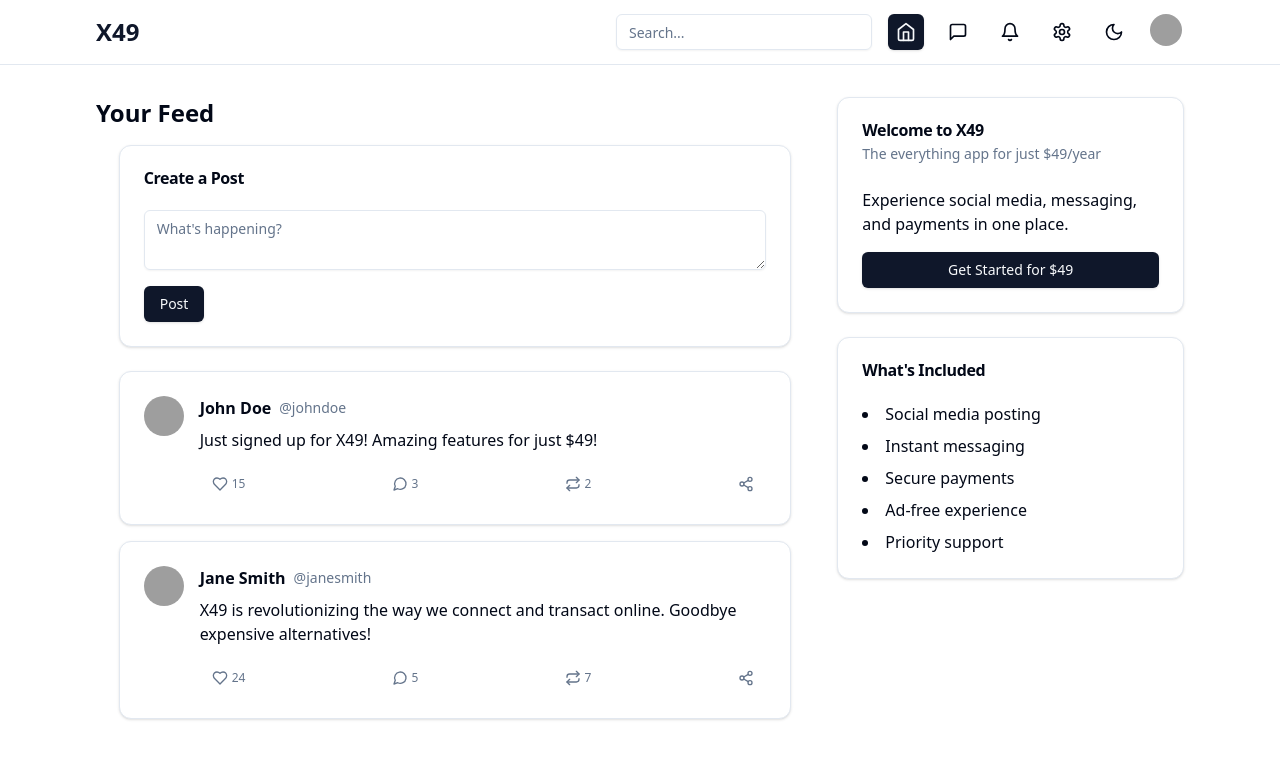
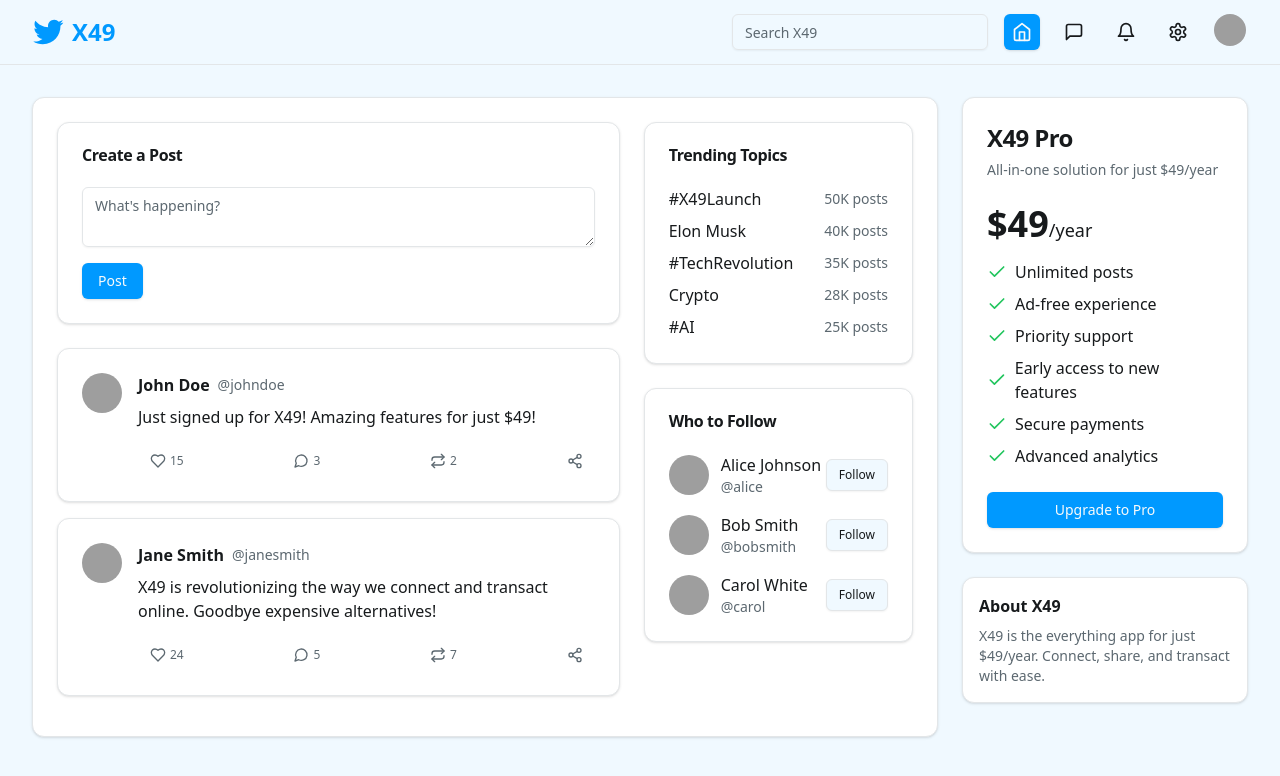
Before and after one commit to markokraemer/x-clone-on-waymo-ride, a Next.js app: page / in a window 1280 px wide. Shown: the top 776 px of the page. Built offline with nearby package versions, Linux system fonts and the light colour scheme; grey boxes are pictures that could not be loaded.

Commit message:
SOFTGEN MAGIC

```diff
--- a/src/components/Layout.jsx
+++ b/src/components/Layout.jsx
@@ -1,12 +1,31 @@
 import NavBar from '@/components/NavBar';
+import { Card, CardContent } from '@/components/ui/card';
+import PricingCard from '@/components/PricingCard';
 
 const Layout = ({ children }) => {
   return (
     <div className="min-h-screen bg-background">
       <NavBar />
-      <main className="max-w-6xl mx-auto px-4 sm:px-6 lg:px-8 py-8">
-        {children}
-      </main>
+      <div className="max-w-7xl mx-auto px-4 sm:px-6 lg:px-8 py-8">
+        <div className="grid grid-cols-1 lg:grid-cols-4 gap-6">
+          <Card className="lg:col-span-3">
+            <CardContent className="p-6">
+              {children}
+            </CardContent>
+          </Card>
+          <div className="space-y-6">
+            <PricingCard />
+            <Card>
+              <CardContent className="p-4">
+                <h3 className="font-semibold mb-2">About X49</h3>
+                <p className="text-sm text-muted-foreground">
+                  X49 is the everything app for just $49/year. Connect, share, and transact with ease.
+                </p>
+              </CardContent>
+            </Card>
+          </div>
+        </div>
+      </div>
     </div>
   );
 };
--- /dev/null
+++ b/src/components/Logo.jsx
@@ -0,0 +1,7 @@
+const Logo = ({ className = "w-8 h-8" }) => (
+  <svg className={className} viewBox="0 0 24 24" fill="currentColor" xmlns="http://www.w3.org/2000/svg">
+    <path d="M23.643 4.937c-.835.37-1.732.62-2.675.733.962-.576 1.7-1.49 2.048-2.578-.9.534-1.897.922-2.958 1.13-.85-.904-2.06-1.47-3.4-1.47-2.572 0-4.658 2.086-4.658 4.66 0 .364.042.718.12 1.06-3.873-.195-7.304-2.05-9.602-4.868-.4.69-.63 1.49-.63 2.342 0 1.616.823 3.043 2.072 3.878-.764-.025-1.482-.234-2.11-.583v.06c0 2.257 1.605 4.14 3.737 4.568-.392.106-.803.162-1.227.162-.3 0-.593-.028-.877-.082.593 1.85 2.313 3.198 4.352 3.234-1.595 1.25-3.604 1.995-5.786 1.995-.376 0-.747-.022-1.112-.065 2.062 1.323 4.51 2.093 7.14 2.093 8.57 0 13.255-7.098 13.255-13.254 0-.2-.005-.402-.014-.602.91-.658 1.7-1.477 2.323-2.41z" />
+  </svg>
+);
+
+export default Logo;
--- a/src/components/NavBar.jsx
+++ b/src/components/NavBar.jsx
@@ -3,12 +3,11 @@ import { useRouter } from 'next/router';
 import { Button } from '@/components/ui/button';
 import { Input } from '@/components/ui/input';
 import UserAvatar from '@/components/UserAvatar';
-import { Home, MessageSquare, Bell, Settings, Moon, Sun } from 'lucide-react';
-import { useTheme } from 'next-themes';
+import Logo from '@/components/Logo';
+import { Home, MessageSquare, Bell, Settings, Search } from 'lucide-react';
 
 const NavBar = () => {
   const router = useRouter();
-  const { theme, setTheme } = useTheme();
 
   const user = {
     name: 'John Doe',
@@ -17,17 +16,21 @@ const NavBar = () => {
 
   return (
     <nav className="border-b sticky top-0 z-10 bg-background">
-      <div className="max-w-6xl mx-auto px-4 sm:px-6 lg:px-8">
+      <div className="max-w-7xl mx-auto px-4 sm:px-6 lg:px-8">
         <div className="flex justify-between items-center h-16">
           <Link href="/" className="flex-shrink-0 flex items-center">
-            <span className="text-2xl font-bold text-primary">X49</span>
+            <Logo className="h-8 w-8 text-primary" />
+            <span className="ml-2 text-2xl font-bold text-primary">X49</span>
           </Link>
           <div className="flex items-center space-x-4">
-            <Input
-              type="text"
-              placeholder="Search..."
-              className="hidden md:block w-64"
-            />
+            <div className="hidden md:block">
+              <Input
+                type="text"
+                placeholder="Search X49"
+                className="w-64"
+                startAdornment={<Search className="h-5 w-5 text-muted-foreground" />}
+              />
+            </div>
             <Link href="/" passHref>
               <Button variant={router.pathname === '/' ? 'default' : 'ghost'} size="icon">
                 <Home className="h-5 w-5" />
@@ -46,13 +49,6 @@ const NavBar = () => {
                 <Settings className="h-5 w-5" />
               </Button>
             </Link>
-            <Button
-              variant="ghost"
-              size="icon"
-              onClick={() => setTheme(theme === 'dark' ? 'light' : 'dark')}
-            >
-              {theme === 'dark' ? <Sun className="h-5 w-5" /> : <Moon className="h-5 w-5" />}
-            </Button>
             <Link href="/profile" passHref>
               <Button variant="ghost" size="icon">
                 <UserAvatar user={user} size="sm" />
--- /dev/null
+++ b/src/components/TrendingTopics.jsx
@@ -0,0 +1,31 @@
+import { Card, CardHeader, CardTitle, CardContent } from '@/components/ui/card';
+
+const trendingTopics = [
+  { id: 1, name: '#X49Launch', posts: '50K' },
+  { id: 2, name: 'Elon Musk', posts: '40K' },
+  { id: 3, name: '#TechRevolution', posts: '35K' },
+  { id: 4, name: 'Crypto', posts: '28K' },
+  { id: 5, name: '#AI', posts: '25K' },
+];
+
+const TrendingTopics = () => {
+  return (
+    <Card>
+      <CardHeader>
+        <CardTitle>Trending Topics</CardTitle>
+      </CardHeader>
+      <CardContent>
+        <ul className="space-y-2">
+          {trendingTopics.map((topic) => (
+            <li key={topic.id} className="flex justify-between items-center">
+              <span className="font-medium">{topic.name}</span>
+              <span className="text-sm text-muted-foreground">{topic.posts} posts</span>
+            </li>
+          ))}
+        </ul>
+      </CardContent>
+    </Card>
+  );
+};
+
+export default TrendingTopics;
--- /dev/null
+++ b/src/components/WhoToFollow.jsx
@@ -0,0 +1,37 @@
+import { Card, CardHeader, CardTitle, CardContent } from '@/components/ui/card';
+import { Button } from '@/components/ui/button';
+import UserAvatar from '@/components/UserAvatar';
+
+const suggestedUsers = [
+  { id: 1, name: 'Alice Johnson', handle: '@alice', followers: '10K' },
+  { id: 2, name: 'Bob Smith', handle: '@bobsmith', followers: '5K' },
+  { id: 3, name: 'Carol White', handle: '@carol', followers: '8K' },
+];
+
+const WhoToFollow = () => {
+  return (
+    <Card>
+      <CardHeader>
+        <CardTitle>Who to Follow</CardTitle>
+      </CardHeader>
+      <CardContent>
+        <ul className="space-y-4">
+          {suggestedUsers.map((user) => (
+            <li key={user.id} className="flex items-center justify-between">
+              <div className="flex items-center space-x-3">
+                <UserAvatar user={user} />
+                <div>
+                  <p className="font-medium">{user.name}</p>
+                  <p className="text-sm text-muted-foreground">{user.handle}</p>
+                </div>
+              </div>
+              <Button variant="outline" size="sm">Follow</Button>
+            </li>
+          ))}
+        </ul>
+      </CardContent>
+    </Card>
+  );
+};
+
+export default WhoToFollow;
--- a/src/pages/index.js
+++ b/src/pages/index.js
@@ -1,41 +1,18 @@
 import Layout from '@/components/Layout';
 import Feed from '@/components/Feed';
-import { Button } from '@/components/ui/button';
-import { Card, CardHeader, CardTitle, CardDescription, CardContent } from '@/components/ui/card';
+import TrendingTopics from '@/components/TrendingTopics';
+import WhoToFollow from '@/components/WhoToFollow';
 
 export default function Home() {
   return (
     <Layout>
       <div className="grid grid-cols-1 md:grid-cols-3 gap-6">
         <div className="md:col-span-2">
-          <h2 className="text-2xl font-bold mb-4">Your Feed</h2>
           <Feed />
         </div>
-        <div>
-          <Card className="mb-6">
-            <CardHeader>
-              <CardTitle>Welcome to X49</CardTitle>
-              <CardDescription>The everything app for just $49/year</CardDescription>
-            </CardHeader>
-            <CardContent>
-              <p className="mb-4">Experience social media, messaging, and payments in one place.</p>
-              <Button className="w-full">Get Started for $49</Button>
-            </CardContent>
-          </Card>
-          <Card>
-            <CardHeader>
-              <CardTitle>What's Included</CardTitle>
-            </CardHeader>
-            <CardContent>
-              <ul className="list-disc list-inside space-y-2">
-                <li>Social media posting</li>
-                <li>Instant messaging</li>
-                <li>Secure payments</li>
-                <li>Ad-free experience</li>
-                <li>Priority support</li>
-              </ul>
-            </CardContent>
-          </Card>
+        <div className="space-y-6">
+          <TrendingTopics />
+          <WhoToFollow />
         </div>
       </div>
     </Layout>
--- a/src/styles/globals.css
+++ b/src/styles/globals.css
@@ -4,65 +4,65 @@
 
 @layer base {
   :root {
-      --background: 0 0% 100%;
-      --foreground: 222.2 84% 4.9%;
+    --background: 204 100% 97%;
+    --foreground: 204 10% 10%;
 
-      --card: 0 0% 100%;
-      --card-foreground: 222.2 84% 4.9%;
+    --card: 204 100% 100%;
+    --card-foreground: 204 10% 10%;
 
-      --popover: 0 0% 100%;
-      --popover-foreground: 222.2 84% 4.9%;
+    --popover: 204 100% 100%;
+    --popover-foreground: 204 10% 10%;
 
-      --primary: 222.2 47.4% 11.2%;
-      --primary-foreground: 210 40% 98%;
+    --primary: 204 100% 50%;
+    --primary-foreground: 204 10% 98%;
 
-      --secondary: 210 40% 96.1%;
-      --secondary-foreground: 222.2 47.4% 11.2%;
+    --secondary: 204 10% 90%;
+    --secondary-foreground: 204 10% 10%;
 
-      --muted: 210 40% 96.1%;
-      --muted-foreground: 215.4 16.3% 46.9%;
+    --muted: 204 10% 90%;
+    --muted-foreground: 204 10% 40%;
 
-      --accent: 210 40% 96.1%;
-      --accent-foreground: 222.2 47.4% 11.2%;
+    --accent: 204 100% 90%;
+    --accent-foreground: 204 10% 10%;
 
     --destructive: 0 84.2% 60.2%;
-      --destructive-foreground: 210 40% 98%;
+    --destructive-foreground: 204 10% 98%;
 
-      --border: 214.3 31.8% 91.4%;
-      --input: 214.3 31.8% 91.4%;
-      --ring: 222.2 84% 4.9%;
+    --border: 204 10% 90%;
+    --input: 204 10% 90%;
+    --ring: 204 100% 50%;
 
     --radius: 0.5rem;
   }
 
   .dark {
-      --background: 222.2 84% 4.9%;
-      --foreground: 210 40% 98%;
+    --background: 204 50% 10%;
+    --foreground: 204 10% 98%;
 
-      --card: 222.2 84% 4.9%;
-      --card-foreground: 210 40% 98%;
+    --card: 204 50% 15%;
+    --card-foreground: 204 10% 98%;
 
-      --popover: 222.2 84% 4.9%;
-      --popover-foreground: 210 40% 98%;
+    --popover: 204 50% 15%;
+    --popover-foreground: 204 10% 98%;
 
-      --primary: 210 40% 98%;
-      --primary-foreground: 222.2 47.4% 11.2%;
+    --primary: 204 100% 50%;
+    --primary-foreground: 204 10% 98%;
 
-      --secondary: 217.2 32.6% 17.5%;
-      --secondary-foreground: 210 40% 98%;
+    --secondary: 204 50% 20%;
+    --secondary-foreground: 204 10% 98%;
 
-      --muted: 217.2 32.6% 17.5%;
-      --muted-foreground: 215 20.2% 65.1%;
+    --muted: 204 50% 20%;
+    --muted-foreground: 204 10% 60%;
 
-      --accent: 217.2 32.6% 17.5%;
-      --accent-foreground: 210 40% 98%;
+    --accent: 204 50% 25%;
+    --accent-foreground: 204 10% 98%;
 
     --destructive: 0 62.8% 30.6%;
-      --destructive-foreground: 210 40% 98%;
+    --destructive-foreground: 204 10% 98%;
 
-      --border: 217.2 32.6% 17.5%;
-      --input: 217.2 32.6% 17.5%;
-      --ring: 212.7 26.8% 83.9%;
+    --border: 204 50% 20%;
+    --input: 204 50% 20%;
+    --ring: 204 100% 50%;
   }
 }
 
```
Lines whose indentation alone changed are shown as unchanged.
